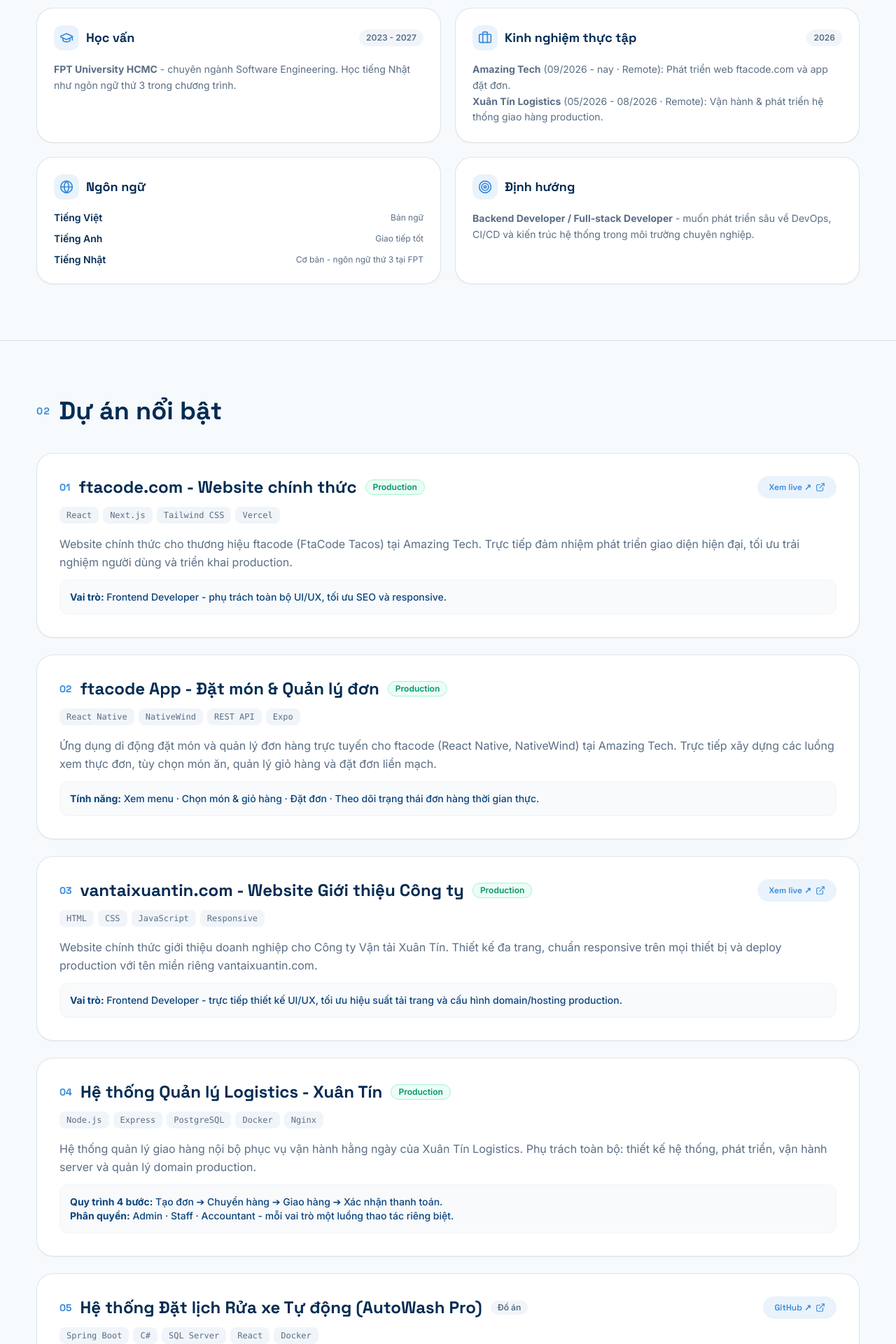
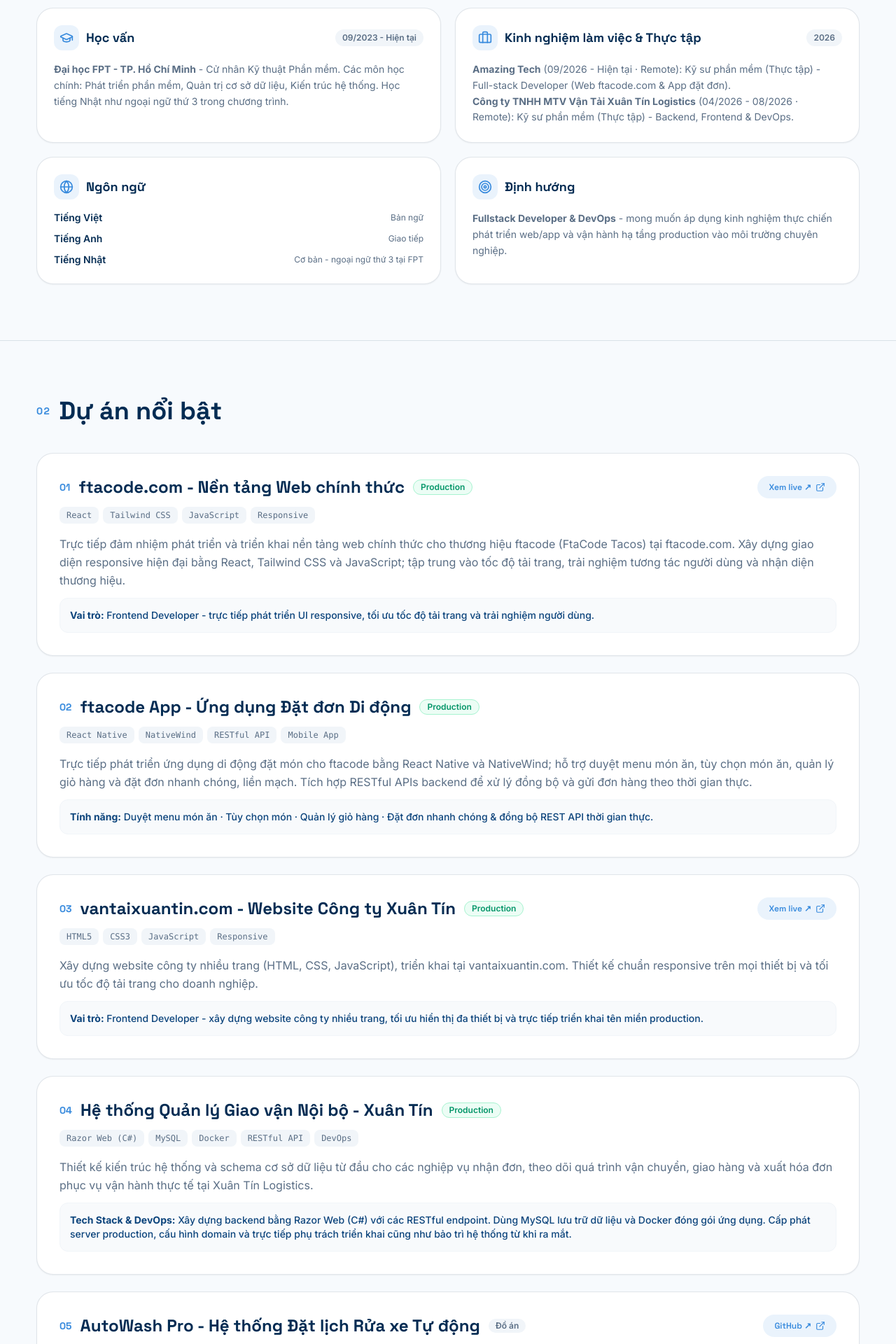
Before and after one commit to NguyenHoangHuy2103/Portfolio, a React (Vite) app: page / in a window 1280 px wide. Shown: the part 1080-3000 px from the top of the page at 70% size. Built offline with nearby package versions, Linux system fonts and the light colour scheme.

Commit message:
fix(projects): align project tech stacks, descriptions and skills accurately with CV

```diff
--- a/src/data/content.ts
+++ b/src/data/content.ts
@@ -26,29 +26,29 @@
     about: {
       tag: '01',
       title: 'Giới thiệu',
-      lede: 'Mình là <strong class="text-blue">Huy</strong> - Sinh viên năm 4 ngành Kỹ thuật Phần mềm, định hướng phát triển theo hướng Fullstack Developer và DevOps. Hiện đang thực tập Remote tại Amazing Tech (09/2026 - nay), trực tiếp đảm nhiệm web ftacode.com và app đặt đơn; trước đó từng xây dựng và vận hành hệ thống logistics production cho Xuân Tín Logistics.',
+      lede: 'Mình là <strong class="text-blue">Huy</strong> - Sinh viên năm 3 ngành Kỹ thuật Phần mềm tại Đại học FPT, định hướng phát triển theo hướng Fullstack Developer và DevOps. Hiện đang thực tập Remote tại Amazing Tech (09/2026 - nay), trực tiếp đảm nhiệm phát triển nền tảng web ftacode.com và app đặt đơn di động; trước đó có kinh nghiệm xây dựng và vận hành hệ thống logistics production cho Xuân Tín Logistics.',
       cards: {
         education: {
           title: 'Học vấn',
-          time: '2023 - 2027',
-          body: '<strong>FPT University HCMC</strong> - chuyên ngành Software Engineering. Học tiếng Nhật như ngôn ngữ thứ 3 trong chương trình.',
+          time: '09/2023 - Hiện tại',
+          body: '<strong>Đại học FPT - TP. Hồ Chí Minh</strong> - Cử nhân Kỹ thuật Phần mềm. Các môn học chính: Phát triển phần mềm, Quản trị cơ sở dữ liệu, Kiến trúc hệ thống. Học tiếng Nhật như ngoại ngữ thứ 3 trong chương trình.',
         },
         experience: {
-          title: 'Kinh nghiệm thực tập',
+          title: 'Kinh nghiệm làm việc & Thực tập',
           time: '2026',
-          body: '<strong>Amazing Tech</strong> (09/2026 - nay · Remote): Phát triển web ftacode.com và app đặt đơn.<br /><strong>Xuân Tín Logistics</strong> (05/2026 - 08/2026 · Remote): Vận hành & phát triển hệ thống giao hàng production.',
+          body: '<strong>Amazing Tech</strong> (09/2026 - Hiện tại · Remote): Kỹ sư phần mềm (Thực tập) - Full-stack Developer (Web ftacode.com & App đặt đơn).<br /><strong>Công ty TNHH MTV Vận Tải Xuân Tín Logistics</strong> (04/2026 - 08/2026 · Remote): Kỹ sư phần mềm (Thực tập) - Backend, Frontend & DevOps.',
         },
         languages: {
           title: 'Ngôn ngữ',
           items: [
             { name: 'Tiếng Việt', level: 'Bản ngữ' },
-            { name: 'Tiếng Anh', level: 'Giao tiếp tốt' },
-            { name: 'Tiếng Nhật', level: 'Cơ bản - ngôn ngữ thứ 3 tại FPT' },
+            { name: 'Tiếng Anh', level: 'Giao tiếp' },
+            { name: 'Tiếng Nhật', level: 'Cơ bản - ngoại ngữ thứ 3 tại FPT' },
           ],
         },
         goal: {
           title: 'Định hướng',
-          body: '<strong>Backend Developer / Full-stack Developer</strong> - muốn phát triển sâu về DevOps, CI/CD và kiến trúc hệ thống trong môi trường chuyên nghiệp.',
+          body: '<strong>Fullstack Developer & DevOps</strong> - mong muốn áp dụng kinh nghiệm thực chiến phát triển web/app và vận hành hạ tầng production vào môi trường chuyên nghiệp.',
         },
       },
     },
@@ -62,55 +62,55 @@
         {
           id: 'ftacode-web',
           num: '01',
-          name: 'ftacode.com - Website chính thức',
-          tags: ['React', 'Next.js', 'Tailwind CSS', 'Vercel'],
+          name: 'ftacode.com - Nền tảng Web chính thức',
+          tags: ['React', 'Tailwind CSS', 'JavaScript', 'Responsive'],
           badge: 'Production',
-          desc: 'Website chính thức cho thương hiệu ftacode (FtaCode Tacos) tại Amazing Tech. Trực tiếp đảm nhiệm phát triển giao diện hiện đại, tối ưu trải nghiệm người dùng và triển khai production.',
-          extra: '<strong>Vai trò:</strong> Frontend Developer - phụ trách toàn bộ UI/UX, tối ưu SEO và responsive.',
+          desc: 'Trực tiếp đảm nhiệm phát triển và triển khai nền tảng web chính thức cho thương hiệu ftacode (FtaCode Tacos) tại ftacode.com. Xây dựng giao diện responsive hiện đại bằng React, Tailwind CSS và JavaScript; tập trung vào tốc độ tải trang, trải nghiệm tương tác người dùng và nhận diện thương hiệu.',
+          extra: '<strong>Vai trò:</strong> Frontend Developer - trực tiếp phát triển UI responsive, tối ưu tốc độ tải trang và trải nghiệm người dùng.',
           link: 'https://ftacode.com',
           linkText: 'Xem live ↗',
         },
         {
           id: 'ftacode-app',
           num: '02',
-          name: 'ftacode App - Đặt món & Quản lý đơn',
-          tags: ['React Native', 'NativeWind', 'REST API', 'Expo'],
+          name: 'ftacode App - Ứng dụng Đặt đơn Di động',
+          tags: ['React Native', 'NativeWind', 'RESTful API', 'Mobile App'],
           badge: 'Production',
-          desc: 'Ứng dụng di động đặt món và quản lý đơn hàng trực tuyến cho ftacode (React Native, NativeWind) tại Amazing Tech. Trực tiếp xây dựng các luồng xem thực đơn, tùy chọn món ăn, quản lý giỏ hàng và đặt đơn liền mạch.',
-          extra: '<strong>Tính năng:</strong> Xem menu · Chọn món & giỏ hàng · Đặt đơn · Theo dõi trạng thái đơn hàng thời gian thực.',
+          desc: 'Trực tiếp phát triển ứng dụng di động đặt món cho ftacode bằng React Native và NativeWind; hỗ trợ duyệt menu món ăn, tùy chọn món ăn, quản lý giỏ hàng và đặt đơn nhanh chóng, liền mạch. Tích hợp RESTful APIs backend để xử lý đồng bộ và gửi đơn hàng theo thời gian thực.',
+          extra: '<strong>Tính năng:</strong> Duyệt menu món ăn · Tùy chọn món · Quản lý giỏ hàng · Đặt đơn nhanh chóng & đồng bộ REST API thời gian thực.',
           link: null,
           linkText: null,
         },
         {
           id: 'xuantin-landing',
           num: '03',
-          name: 'vantaixuantin.com - Website Giới thiệu Công ty',
-          tags: ['HTML', 'CSS', 'JavaScript', 'Responsive'],
+          name: 'vantaixuantin.com - Website Công ty Xuân Tín',
+          tags: ['HTML5', 'CSS3', 'JavaScript', 'Responsive'],
           badge: 'Production',
-          desc: 'Website chính thức giới thiệu doanh nghiệp cho Công ty Vận tải Xuân Tín. Thiết kế đa trang, chuẩn responsive trên mọi thiết bị và deploy production với tên miền riêng vantaixuantin.com.',
-          extra: '<strong>Vai trò:</strong> Frontend Developer - trực tiếp thiết kế UI/UX, tối ưu hiệu suất tải trang và cấu hình domain/hosting production.',
+          desc: 'Xây dựng website công ty nhiều trang (HTML, CSS, JavaScript), triển khai tại vantaixuantin.com. Thiết kế chuẩn responsive trên mọi thiết bị và tối ưu tốc độ tải trang cho doanh nghiệp.',
+          extra: '<strong>Vai trò:</strong> Frontend Developer - xây dựng website công ty nhiều trang, tối ưu hiển thị đa thiết bị và trực tiếp triển khai tên miền production.',
           link: 'https://vantaixuantin.com',
           linkText: 'Xem live ↗',
         },
         {
           id: 'xuantin-logistics',
           num: '04',
-          name: 'Hệ thống Quản lý Logistics - Xuân Tín',
-          tags: ['Node.js', 'Express', 'PostgreSQL', 'Docker', 'Nginx'],
+          name: 'Hệ thống Quản lý Giao vận Nội bộ - Xuân Tín',
+          tags: ['Razor Web (C#)', 'MySQL', 'Docker', 'RESTful API', 'DevOps'],
           badge: 'Production',
-          desc: 'Hệ thống quản lý giao hàng nội bộ phục vụ vận hành hằng ngày của Xuân Tín Logistics. Phụ trách toàn bộ: thiết kế hệ thống, phát triển, vận hành server và quản lý domain production.',
-          extra: '<strong>Quy trình 4 bước:</strong> Tạo đơn ➔ Chuyển hàng ➔ Giao hàng ➔ Xác nhận thanh toán.<br /><strong>Phân quyền:</strong> Admin · Staff · Accountant - mỗi vai trò một luồng thao tác riêng biệt.',
+          desc: 'Thiết kế kiến trúc hệ thống và schema cơ sở dữ liệu từ đầu cho các nghiệp vụ nhận đơn, theo dõi quá trình vận chuyển, giao hàng và xuất hóa đơn phục vụ vận hành thực tế tại Xuân Tín Logistics.',
+          extra: '<strong>Tech Stack & DevOps:</strong> Xây dựng backend bằng Razor Web (C#) với các RESTful endpoint. Dùng MySQL lưu trữ dữ liệu và Docker đóng gói ứng dụng. Cấp phát server production, cấu hình domain và trực tiếp phụ trách triển khai cũng như bảo trì hệ thống từ khi ra mắt.',
           link: null,
           linkText: null,
         },
         {
           id: 'carwash-booking',
           num: '05',
-          name: 'Hệ thống Đặt lịch Rửa xe Tự động (AutoWash Pro)',
-          tags: ['Spring Boot', 'C#', 'SQL Server', 'React', 'Docker'],
+          name: 'AutoWash Pro - Hệ thống Đặt lịch Rửa xe Tự động',
+          tags: ['ASP.NET Core Web API', 'C#', 'SQL Server', 'RESTful API', 'EF Core'],
           badge: 'Đồ án',
-          desc: 'Hệ thống đặt lịch rửa xe tự động - quản lý booking, danh mục dịch vụ và lịch nhân viên. Dự án môn Software Development Project (SWP) tại FPT University.',
-          extra: '<strong>Vai trò:</strong> Backend Developer - thiết kế cơ sở dữ liệu và xây dựng RESTful API cho toàn bộ nghiệp vụ đặt lịch.',
+          desc: 'Hệ thống đặt lịch dịch vụ rửa xe tự động (Đồ án môn SWP391 - Đại học FPT). Đóng góp vai trò Backend Developer trong dự án nhóm: thiết kế và hiện thực các RESTful API sử dụng ASP.NET Core Web API cho các luồng đặt lịch, danh mục dịch vụ và quản lý lịch trình.',
+          extra: '<strong>Vai trò:</strong> Backend Developer - thiết kế schema dữ liệu và xây dựng RESTful API sử dụng ASP.NET Core Web API cho toàn bộ luồng booking và quản lý lịch.',
           link: 'https://github.com/ThuanNg05/AutoWashPro',
           linkText: 'GitHub ↗',
         },
@@ -121,24 +121,24 @@
       title: 'Kỹ năng chuyên môn',
       groups: [
         {
-          title: 'Ngôn ngữ lập trình',
-          items: ['Java', 'TypeScript', 'JavaScript', 'SQL', 'C#'],
+          title: 'Lập trình',
+          items: ['C#', 'Java', 'JavaScript', 'Web Technologies (HTML5, CSS3)'],
         },
         {
-          title: 'Framework & Runtime',
-          items: ['Spring Boot', 'Node.js', 'Express', 'React', 'Next.js', 'React Native', 'Tailwind CSS'],
+          title: 'Framework & Nền tảng',
+          items: ['ASP.NET Core Web API', 'Razor Web (C#)', 'EF Core', 'React', 'React Native', 'NativeWind', 'Node.js'],
         },
         {
           title: 'Cơ sở dữ liệu',
-          items: ['PostgreSQL', 'MySQL', 'SQL Server', 'Redis', 'MongoDB'],
+          items: ['MySQL', 'SQL Server', 'PostgreSQL', 'MongoDB'],
         },
         {
-          title: 'Công cụ & DevOps',
-          items: ['Docker', 'Git & GitHub', 'GitHub Actions', 'Linux (Ubuntu)', 'Nginx', 'Postman', 'VS Code'],
+          title: 'Công cụ & Quy trình',
+          items: ['Docker', 'Git & GitHub', 'CI/CD', 'RESTful API', 'Swagger', 'Visual Studio', 'VS Code', 'Agile/Scrum'],
         },
         {
           title: 'Kỹ năng mềm',
-          items: ['Lãnh đạo nhóm', 'Làm việc nhóm', 'Giải quyết vấn đề', 'Quản lý thời gian', 'Giao tiếp chuyên nghiệp'],
+          items: ['Làm việc nhóm', 'Giải quyết vấn đề', 'Quản lý thời gian', 'Giao tiếp chuyên nghiệp'],
         },
       ],
     },
@@ -204,29 +204,29 @@
     about: {
       tag: '01',
       title: 'About Me',
-      lede: "I'm <strong class=\"text-blue\">Huy</strong> - a 4th-year Software Engineering student aspiring towards Fullstack Development and DevOps. Currently interning remotely at Amazing Tech (09/2026 - present), directly responsible for ftacode.com and the ordering mobile app; previously built and operated production logistics software for Xuan Tin Logistics.",
+      lede: "I'm <strong class=\"text-blue\">Huy</strong> - a 3rd-year Software Engineering student at FPT University, oriented toward Fullstack Development and DevOps. Currently interning remotely at Amazing Tech (09/2026 - present), directly developing the ftacode.com web platform and mobile ordering app; previously built and operated production delivery management systems for Xuan Tin Logistics.",
       cards: {
         education: {
           title: 'Education',
-          time: '2023 - 2027',
-          body: '<strong>FPT University HCMC</strong> - Software Engineering major. Studied Japanese as a third language in the curriculum.',
+          time: 'Sep 2023 – Present',
+          body: '<strong>FPT University - Ho Chi Minh City</strong> - Bachelor of Software Engineering. Core coursework: Software Development, Database Management, System Architecture. Studying Japanese as a 3rd language within the program.',
         },
         experience: {
-          title: 'Internship Experience',
+          title: 'Work Experience & Internships',
           time: '2026',
-          body: '<strong>Amazing Tech</strong> (09/2026 - Present · Remote): Developing ftacode.com website & ordering app.<br /><strong>Xuan Tin Logistics</strong> (05/2026 - 08/2026 · Remote): Developed and maintained production delivery management system.',
+          body: '<strong>Amazing Tech</strong> (Sep 2026 – Present · Remote): Software Engineer Intern - Full-stack Developer (ftacode.com & mobile ordering app).<br /><strong>Xuan Tin Logistics</strong> (Apr 2026 – Aug 2026 · Remote): Software Engineer Intern - Backend, Frontend & DevOps.',
         },
         languages: {
           title: 'Languages',
           items: [
             { name: 'Vietnamese', level: 'Native' },
-            { name: 'English', level: 'Fluent Professional' },
+            { name: 'English', level: 'Conversational' },
             { name: 'Japanese', level: 'Basic - 3rd language at FPT' },
           ],
         },
         goal: {
           title: 'Career Goals',
-          body: '<strong>Backend Developer / Full-stack Developer</strong> - looking to deepen expertise in DevOps, CI/CD pipelines, and high-performance system architecture.',
+          body: '<strong>Fullstack Developer & DevOps</strong> - looking to apply hands-on experience in production web/mobile development and cloud infrastructure management to a professional engineering team.',
         },
       },
     },
@@ -240,55 +240,55 @@
         {
           id: 'ftacode-web',
           num: '01',
-          name: 'ftacode.com - Official Website',
-          tags: ['React', 'Next.js', 'Tailwind CSS', 'Vercel'],
+          name: 'ftacode.com - Official Web Platform',
+          tags: ['React', 'Tailwind CSS', 'JavaScript', 'Responsive'],
           badge: 'Production',
-          desc: 'Official website for ftacode (FtaCode Tacos) brand at Amazing Tech. Directly developed modern UI, optimized performance and SEO for production deployment.',
-          extra: '<strong>Role:</strong> Frontend Developer - responsible for full UI/UX, responsive layout and performance.',
+          desc: 'Directly took charge of developing and deploying the official web platform for the ftacode brand (FtaCode Tacos) at ftacode.com. Implemented modern responsive UI with React, Tailwind CSS, and JavaScript, focusing on fast loading, user interactions, and visual brand identity.',
+          extra: '<strong>Role:</strong> Frontend Developer - built responsive UI with React & Tailwind CSS, optimized page loading speed and user experience.',
           link: 'https://ftacode.com',
           linkText: 'Live Demo ↗',
         },
         {
           id: 'ftacode-app',
           num: '02',
-          name: 'ftacode App - Food Ordering & Delivery',
-          tags: ['React Native', 'NativeWind', 'REST API', 'Expo'],
+          name: 'FTAcode Ordering Application',
+          tags: ['React Native', 'NativeWind', 'RESTful API', 'Mobile App'],
           badge: 'Production',
-          desc: 'Mobile food ordering and delivery management app for ftacode at Amazing Tech. Built end-to-end user flows including menu browsing, dish customization, cart and live order tracking.',
-          extra: '<strong>Features:</strong> Menu view · Cart customization · Order placement · Real-time order status.',
+          desc: 'Directly developed the mobile ordering application for ftacode using React Native and NativeWind, supporting food menu browsing, item customizations, cart management, and seamless order submission workflows. Integrated with backend RESTful APIs to ensure accurate and responsive real-time order processing.',
+          extra: '<strong>Features:</strong> Menu browsing · Item customizations · Cart management · Seamless ordering & real-time REST API sync.',
           link: null,
           linkText: null,
         },
         {
           id: 'xuantin-landing',
           num: '03',
-          name: 'vantaixuantin.com - Company Landing Page',
-          tags: ['HTML', 'CSS', 'JavaScript', 'Responsive'],
+          name: 'vantaixuantin.com - Company Website',
+          tags: ['HTML5', 'CSS3', 'JavaScript', 'Responsive'],
           badge: 'Production',
-          desc: 'Official multi-page corporate website for Xuan Tin Logistics. Designed fully responsive across all screen sizes and deployed on custom production domain vantaixuantin.com.',
-          extra: '<strong>Role:</strong> Frontend Developer - built UI/UX from scratch, optimized page load speed and managed production domain/DNS configuration.',
+          desc: 'Built a multi-page company website (HTML, CSS, JavaScript), deployed at vantaixuantin.com. Fully responsive across devices and optimized for corporate brand presence.',
+          extra: '<strong>Role:</strong> Frontend Developer - designed and developed multi-page corporate website, optimized performance and configured production domain.',
           link: 'https://vantaixuantin.com',
           linkText: 'Live Demo ↗',
         },
         {
           id: 'xuantin-logistics',
           num: '04',
-          name: 'Logistics Management System - Xuan Tin',
-          tags: ['Node.js', 'Express', 'PostgreSQL', 'Docker', 'Nginx'],
+          name: 'Internal Delivery Management System - Xuan Tin',
+          tags: ['Razor Web (C#)', 'MySQL', 'Docker', 'RESTful API', 'DevOps'],
           badge: 'Production',
-          desc: 'Internal logistics dispatch system serving daily operations at Xuan Tin Logistics. Handled architecture, development, server operations, and production domain deployment.',
-          extra: '<strong>4-step workflow:</strong> Create Order ➔ Transfer ➔ Delivery ➔ Payment Confirmation.<br /><strong>Roles:</strong> Admin · Staff · Accountant with distinct permissions.',
+          desc: 'Designed the system architecture and database schema from scratch for order intake, shipment tracking, delivery, and invoicing workflows at Xuan Tin Logistics.',
+          extra: '<strong>Tech Stack & DevOps:</strong> Built the backend with Razor Web (C#) and RESTful endpoints. Used MySQL for data storage and Docker to containerize the application. Provisioned production server, configured domain, and owned deployment and maintenance.',
           link: null,
           linkText: null,
         },
         {
           id: 'carwash-booking',
           num: '05',
-          name: 'Automated Car Wash Booking System (AutoWash Pro)',
-          tags: ['Spring Boot', 'C#', 'SQL Server', 'React', 'Docker'],
+          name: 'AutoWash Pro - Automated Car Wash Booking System',
+          tags: ['ASP.NET Core Web API', 'C#', 'SQL Server', 'RESTful API', 'EF Core'],
           badge: 'Academic',
-          desc: 'Automated booking and slot reservation system for car wash centers. Semester 5 Software Development Project (SWP) at FPT University.',
-          extra: '<strong>Role:</strong> Backend Developer - designed database schema and implemented RESTful APIs for entire booking workflow.',
+          desc: 'Contributed as Backend Developer on a team project building an automated car wash appointment scheduling system (SWP391 at FPT University). Designed and implemented RESTful APIs using ASP.NET Core Web API for booking management, service catalog, and scheduling logic.',
+          extra: '<strong>Role:</strong> Backend Developer - designed database schema and built RESTful APIs using ASP.NET Core Web API for booking and schedule management.',
           link: 'https://github.com/ThuanNg05/AutoWashPro',
           linkText: 'GitHub ↗',
         },
@@ -296,27 +296,27 @@
     },
     skills: {
       tag: '03',
-      title: 'Technical Skills',
+      title: 'Job-Related Skills',
       groups: [
         {
-          title: 'Programming Languages',
-          items: ['Java', 'TypeScript', 'JavaScript', 'SQL', 'C#'],
+          title: 'Programming',
+          items: ['C#', 'Java', 'JavaScript', 'Web Technologies (HTML5, CSS3)'],
         },
         {
-          title: 'Frameworks & Runtime',
-          items: ['Spring Boot', 'Node.js', 'Express', 'React', 'Next.js', 'React Native', 'Tailwind CSS'],
+          title: 'Frameworks & Platforms',
+          items: ['ASP.NET Core Web API', 'Razor Web (C#)', 'EF Core', 'React', 'React Native', 'NativeWind', 'Node.js'],
         },
         {
           title: 'Databases',
-          items: ['PostgreSQL', 'MySQL', 'SQL Server', 'Redis', 'MongoDB'],
+          items: ['MySQL', 'SQL Server', 'PostgreSQL', 'MongoDB'],
         },
         {
-          title: 'Tools & DevOps',
-          items: ['Docker', 'Git & GitHub', 'GitHub Actions', 'Linux (Ubuntu)', 'Nginx', 'Postman', 'VS Code'],
+          title: 'Tools & Workflow',
+          items: ['Docker', 'Git & GitHub', 'CI/CD', 'REST API', 'Swagger', 'Visual Studio', 'VS Code', 'Agile/Scrum'],
         },
         {
           title: 'Soft Skills',
-          items: ['Team Leadership', 'Teamwork', 'Problem Solving', 'Time Management', 'Professional Communication'],
+          items: ['Teamwork', 'Problem Solving', 'Time Management', 'Professional Communication'],
         },
       ],
     },
```
